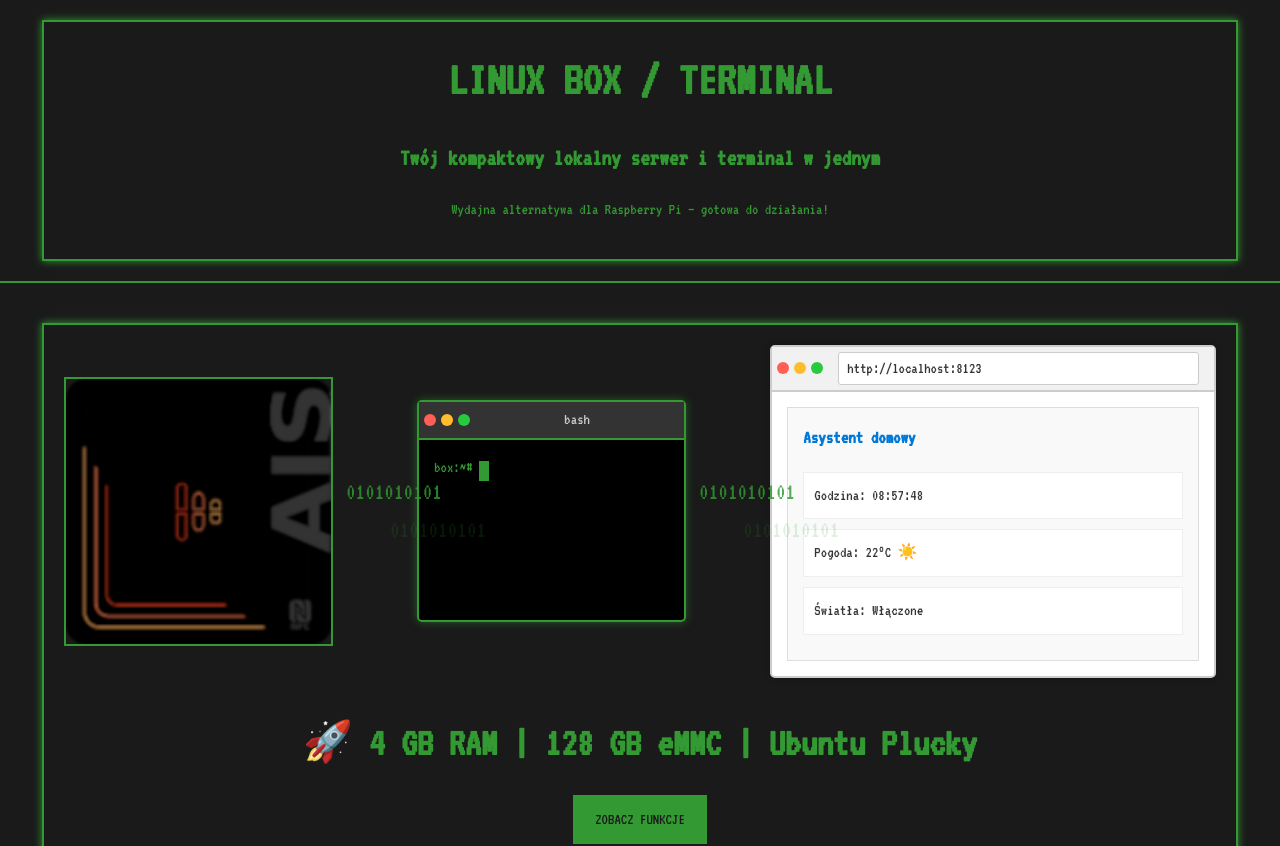
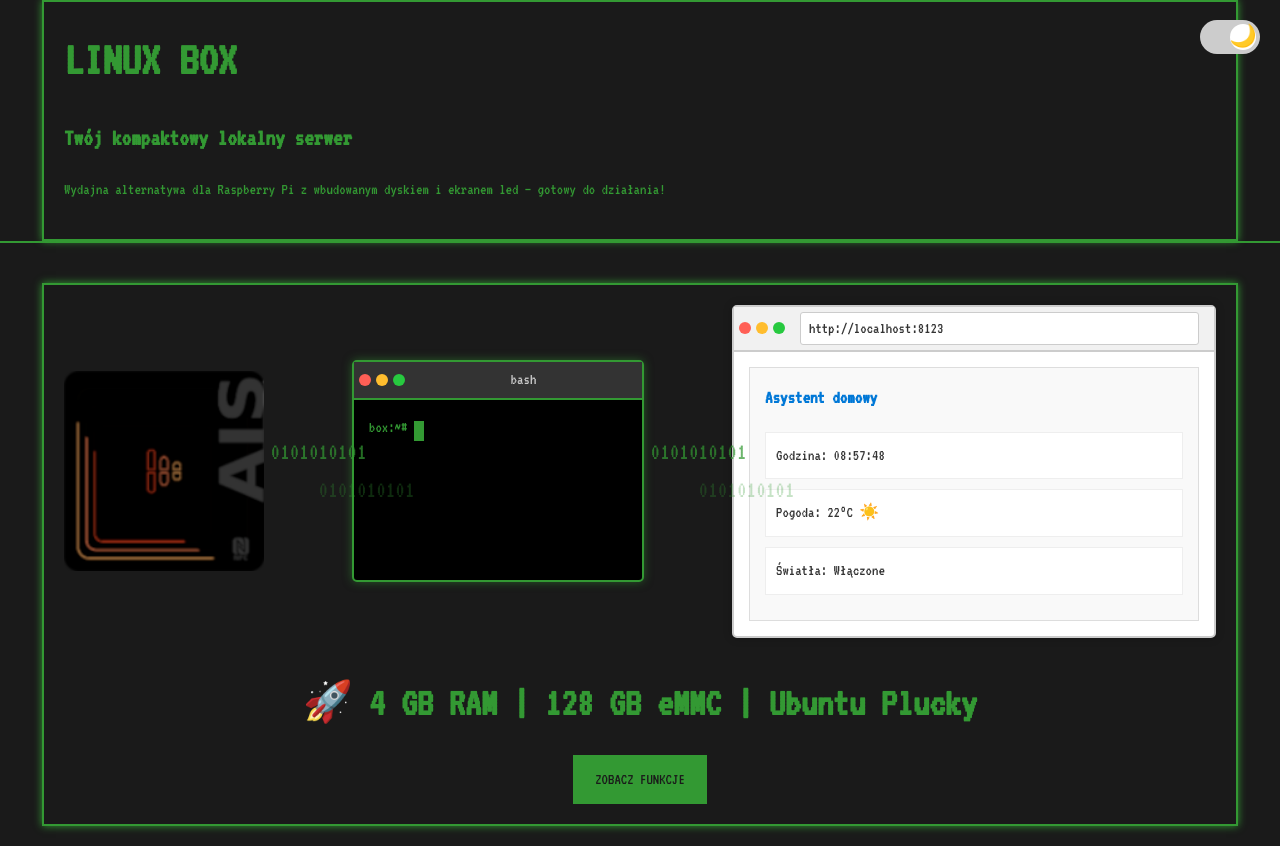
Before and after one commit to araczkowski/box-www-page, a Next.js app: page / in a window 1280 px wide. Shown: the top 846 px of the page. Built offline with nearby package versions, Linux system fonts and the light colour scheme.

Commit message:
day and night

```diff
--- a/src/app/globals.css
+++ b/src/app/globals.css
@@ -6,8 +6,165 @@ body {
     margin: 0;
     padding: 0;
     line-height: 1.6;
-    color: #339933; /* Softer Green text */
-    background-color: #1a1a1a; /* Dark grey background */
+}
+
+/* Light Theme */
+.theme-light {
+    color: #000000;
+    background-color: #ffffff;
+}
+
+.theme-light .container {
+    border: 2px solid #000000;
+    box-shadow: 0 0 8px #000000;
+}
+
+.theme-light header {
+    background: #ffffff;
+    color: #000000;
+    border-bottom: 2px solid #000000;
+}
+
+.theme-light .hero {
+    background: #ffffff;
+}
+
+.theme-light .btn {
+    background: #000000;
+    color: #ffffff;
+    border: 2px solid #000000;
+}
+
+.theme-light .btn:hover {
+    background: #ffffff;
+    color: #000000;
+}
+
+.theme-light .features {
+    background: #ffffff;
+}
+
+.theme-light .feature {
+    background: #ffffff;
+    border: 2px solid #000000;
+}
+
+.theme-light .applications {
+    background: #ffffff;
+}
+
+.theme-light footer {
+    background: #ffffff;
+    color: #000000;
+    border-top: 2px solid #000000;
+}
+
+.theme-light .hero-image-side {
+    border: none;
+}
+
+.theme-light .connection-lines::before,
+.theme-light .connection-lines::after {
+    color: #000000;
+}
+
+.theme-light .terminal {
+    border: 2px solid #000000;
+}
+
+.theme-light .terminal-header {
+    background-color: #f1f1f1;
+    border-bottom: 2px solid #000000;
+}
+
+.theme-light .cursor {
+    background-color: #000000;
+}
+
+.theme-light @keyframes blink {
+    from, to { background-color: transparent; }
+    50% { background-color: #000000; }
+}
+
+/* Dark Theme */
+.theme-dark {
+    color: #339933;
+    background-color: #1a1a1a;
+}
+
+.theme-dark .container {
+    border: 2px solid #339933;
+    box-shadow: 0 0 8px #339933;
+}
+
+.theme-dark header {
+    background: #1a1a1a;
+    color: #339933;
+    border-bottom: 2px solid #339933;
+}
+
+.theme-dark .hero {
+    background: #1a1a1a;
+}
+
+.theme-dark .btn {
+    background: #339933;
+    color: #1a1a1a;
+    border: 2px solid #339933;
+}
+
+.theme-dark .btn:hover {
+    background: #1a1a1a;
+    color: #339933;
+}
+
+.theme-dark .features {
+    padding: 40px 0;
+    text-align: center;
+}
+
+.theme-dark .feature {
+    background: #1a1a1a;
+    border: 2px solid #339933;
+}
+
+.theme-dark .applications {
+    background: #1a1a1a;
+}
+
+.theme-dark footer {
+    background: #1a1a1a;
+    color: #339933;
+    border-top: 2px solid #339933;
+}
+
+.theme-dark .hero-image-side {
+    border: none;
+}
+
+.theme-dark .connection-lines::before,
+.theme-dark .connection-lines::after {
+    color: #339933;
+}
+
+.theme-dark .terminal {
+    background-color: #000;
+    border: 2px solid #339933;
+    box-shadow: 0 0 10px rgba(51, 153, 51, 0.5);
+}
+
+.theme-dark .terminal-header {
+    background-color: #333;
+    border-bottom: 2px solid #339933;
+}
+
+.theme-dark .cursor {
+    background-color: #339933;
+}
+
+.theme-dark @keyframes blink {
+    from, to { background-color: transparent; }
+    50% { background-color: #339933; }
 }
 
 .container {
@@ -15,17 +172,10 @@ body {
     max-width: 1200px;
     margin: 0 auto;
     padding: 20px;
-    border: 2px solid #339933;
-    box-shadow: 0 0 8px #339933;
 }
 
-/* Nagłówek */
 header {
-    background: #1a1a1a;
-    color: #339933;
-    padding: 20px 0;
-    text-align: center;
-    border-bottom: 2px solid #339933;
+    position: relative;
 }
 
 header h1 {
@@ -34,9 +184,7 @@ header h1 {
     text-transform: uppercase;
 }
 
-/* Sekcja hero */
 .hero {
-    background: #1a1a1a;
     padding: 40px 0;
     text-align: center;
 }
@@ -49,23 +197,9 @@ header h1 {
 .btn {
     display: inline-block;
     padding: 10px 20px;
-    background: #339933;
-    color: #1a1a1a;
     text-decoration: none;
-    border: 2px solid #339933;
     margin-top: 10px;
     text-transform: uppercase;
-}
-
-.btn:hover {
-    background: #1a1a1a;
-    color: #339933;
-}
-
-/* Sekcja funkcji */
-.features {
-    padding: 40px 0;
-    text-align: center;
 }
 
 .features h2 {
@@ -79,18 +213,6 @@ header h1 {
     gap: 20px;
 }
 
-.feature {
-    background: #1a1a1a;
-    padding: 20px;
-    border: 2px solid #339933;
-}
-
-/* Sekcja zastosowań */
-.applications {
-    background: #1a1a1a;
-    padding: 40px 0;
-}
-
 .applications ul {
     list-style-type: '>';
     padding-left: 20px;
@@ -100,14 +222,10 @@ header h1 {
     margin-bottom: 10px;
 }
 
-/* Stopka */
 footer {
-    background: #1a1a1a;
-    color: #339933;
     text-align: center;
     padding: 20px 0;
     margin-top: 20px;
-    border-top: 2px solid #339933;
 }
 
 .hero-content {
@@ -115,12 +233,6 @@ footer {
     align-items: center;
     justify-content: center;
     gap: 20px;
-}
-
-.hero-image-side {
-    max-width: 300px;
-    height: auto;
-    border: 2px solid #339933;
 }
 
 .connection-lines {
@@ -135,7 +247,6 @@ footer {
 .connection-lines::before, .connection-lines::after {
     content: '0101010101';
     position: absolute;
-    color: #339933;
     width: 100%;
     font-size: 1.5em;
     animation: data-flow 2s linear infinite;
@@ -165,24 +276,18 @@ footer {
     }
 }
 
-/* Terminal styles */
 .terminal {
-    background-color: #000;
-    border: 2px solid #339933;
     border-radius: 5px;
     max-width: 300px;
     margin: 0;
-    box-shadow: 0 0 10px rgba(51, 153, 51, 0.5);
     text-align: left;
     flex-basis: 300px;
 }
 
 .terminal-header {
-    background-color: #333;
     padding: 5px;
     display: flex;
     align-items: center;
-    border-bottom: 2px solid #339933;
 }
 
 .terminal-buttons {
@@ -211,7 +316,6 @@ footer {
     height: 150px;
 }
 
-/* Browser styles */
 .browser {
     background-color: #fff;
     border: 2px solid #ccc;
@@ -285,7 +389,6 @@ footer {
 
 .cursor {
     display: inline-block;
-    background-color: #339933;
     width: 10px;
     height: 1.2em;
     animation: blink 1s step-end infinite;
@@ -296,3 +399,64 @@ footer {
     from, to { background-color: transparent; }
     50% { background-color: #339933; }
 }
+
+/* Theme Switch */
+.theme-switch {
+    position: absolute;
+    top: 20px;
+    right: 20px;
+    display: inline-block;
+    width: 60px;
+    height: 34px;
+}
+
+.theme-switch input {
+    opacity: 0;
+    width: 0;
+    height: 0;
+}
+
+.slider {
+    position: absolute;
+    cursor: pointer;
+    top: 0;
+    left: 0;
+    right: 0;
+    bottom: 0;
+    background-color: #ccc;
+    -webkit-transition: .4s;
+    transition: .4s;
+}
+
+.slider:before {
+    position: absolute;
+    content: "\2600"; /* Sun icon */
+    height: 26px;
+    width: 26px;
+    left: 4px;
+    bottom: 4px;
+    background-color: white;
+    -webkit-transition: .4s;
+    transition: .4s;
+    display: flex;
+    align-items: center;
+    justify-content: center;
+    color: #f1c40f; /* Yellow sun */
+    font-size: 22px;
+}
+
+input:checked + .slider:before {
+    content: "\1F319"; /* Moon icon */
+    color: #000; /* Black moon for contrast */
+    -webkit-transform: translateX(26px);
+    -ms-transform: translateX(26px);
+    transform: translateX(26px);
+}
+
+.slider.round {
+    border-radius: 34px;
+}
+
+.slider.round:before {
+    border-radius: 50%;
+}
--- a/src/app/page.tsx
+++ b/src/app/page.tsx
@@ -1,9 +1,11 @@
 'use client';
 
 import Image from 'next/image';
-import { useEffect } from 'react';
+import { useEffect, useState } from 'react';
 
 export default function Home() {
+  const [theme, setTheme] = useState('dark');
+
   useEffect(() => {
     function updateClock() {
       const clockElement = document.getElementById('clock');
@@ -22,13 +24,21 @@ export default function Home() {
     return () => clearInterval(intervalId);
   }, []);
 
+  const toggleTheme = () => {
+    setTheme(theme === 'dark' ? 'light' : 'dark');
+  };
+
   return (
-    <>
+    <div className={theme === 'dark' ? 'theme-dark' : 'theme-light'}>
       <header>
         <div className="container">
-          <h1>Linux Box / Terminal</h1>
-          <h2>Twój kompaktowy lokalny serwer i terminal w jednym</h2>
-          <p>Wydajna alternatywa dla Raspberry Pi – gotowa do działania!</p>
+          <h1>Linux Box</h1>
+          <h2>Twój kompaktowy lokalny serwer</h2>
+          <p>Wydajna alternatywa dla Raspberry Pi z wbudowanym dyskiem i ekranem led – gotowy do działania!</p>
+          <label className="theme-switch">
+            <input type="checkbox" checked={theme === 'dark'} onChange={toggleTheme} />
+            <span className="slider round"></span>
+          </label>
         </div>
       </header>
 
@@ -38,7 +48,7 @@ export default function Home() {
             <Image
               src="/ais_gate_dev3.png"
               alt="AIS Gate DEV 3"
-              width={300}
+              width={200}
               height={200}
               className="hero-image-side"
             />
@@ -141,6 +151,6 @@ export default function Home() {
           <p>&copy; 2025 Linux Box Terminal.</p>
         </div>
       </footer>
-    </>
+    </div>
   );
 }
```
